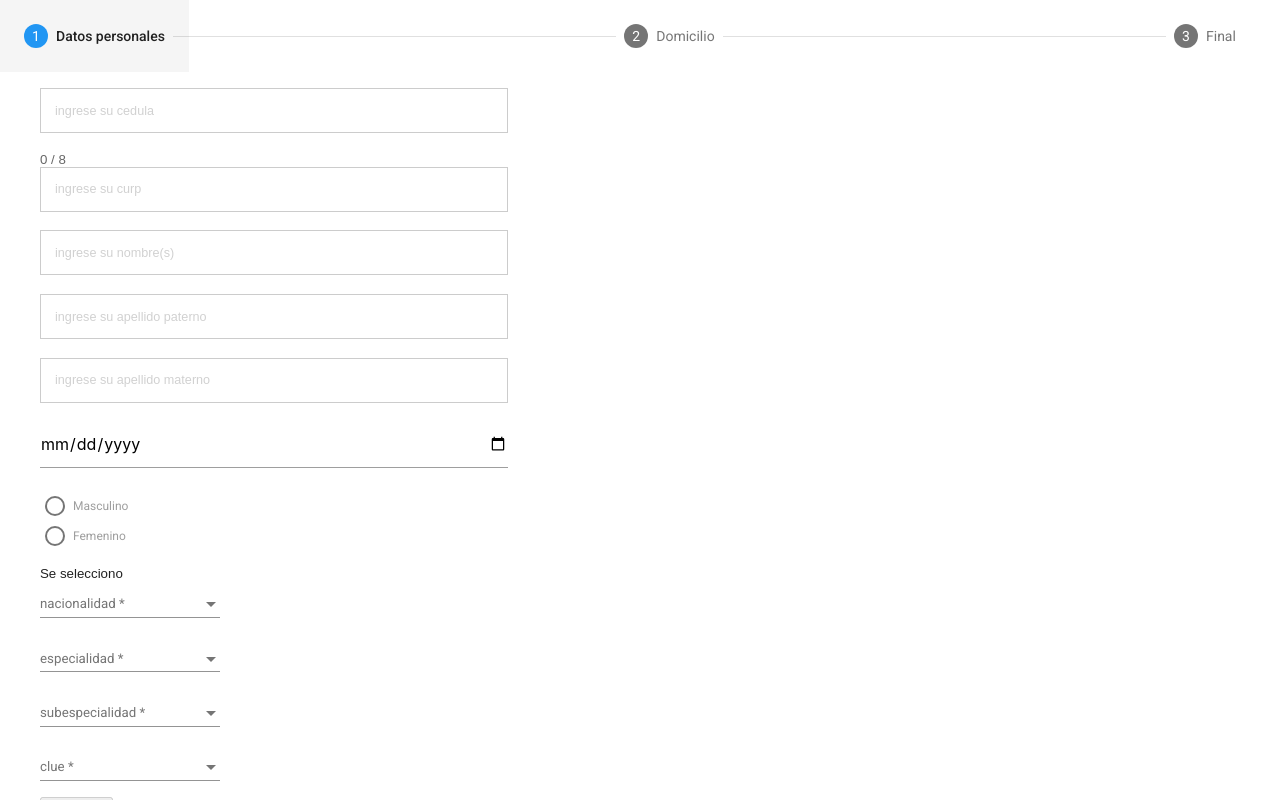
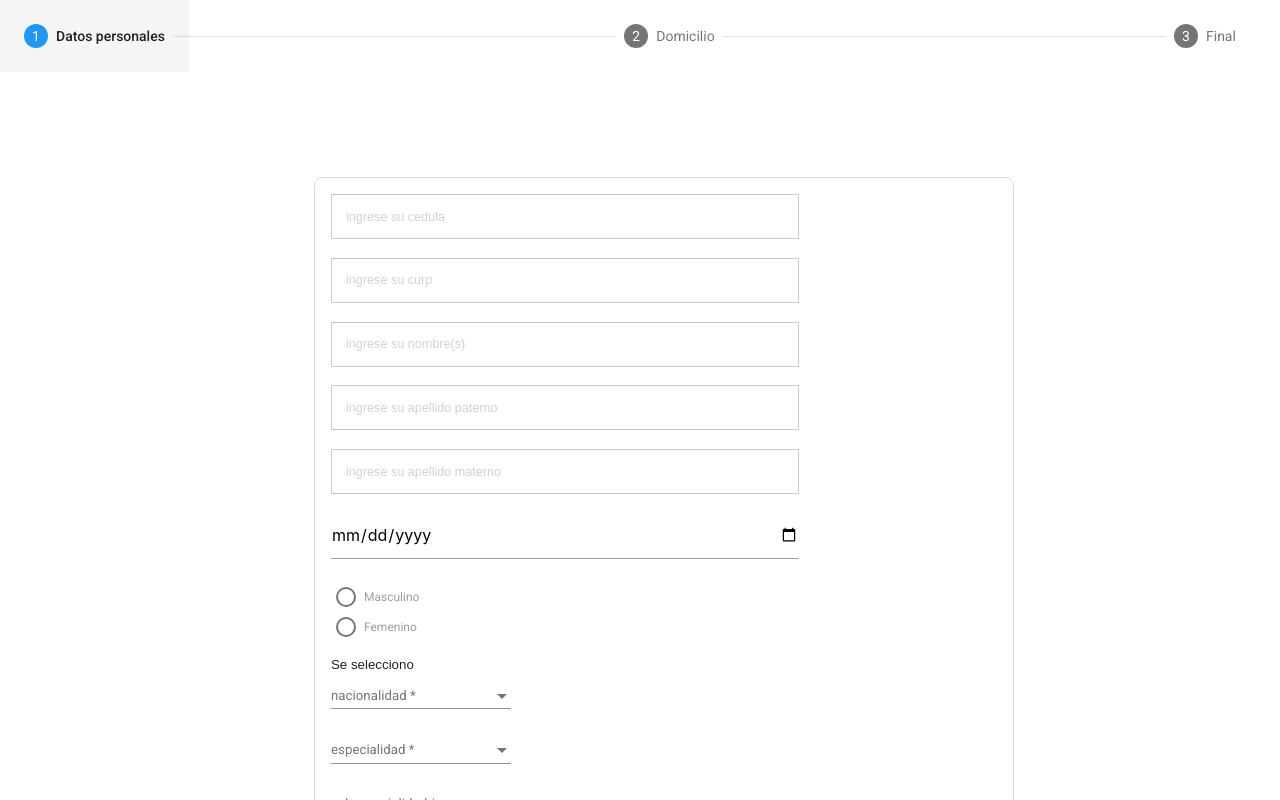
Before and after one commit to jquevedo1196/IxtliltonAppWebAngular, an Angular app: page /datos-de-registro in a window 1280 px wide. Shown: the top 800 px of the page. Built offline with nearby package versions, Linux system fonts and the light colour scheme.

Commit message:
formulario-final

```diff
--- a/src/app/registration/componenteregistration/formulario-datos/formulario-datos.component.html
+++ b/src/app/registration/componenteregistration/formulario-datos/formulario-datos.component.html
@@ -4,12 +4,12 @@
 
       <ng-template matStepLabel>Datos personales</ng-template>
 
-
+      <div class="men-reg responsive">
+        <div class="login-div-reg fixed">
       <div class="form-container">
         <form [formGroup]="regisForm" (ngSubmit)="onValidoForm()">
           <!--cedula-->
           <input type="text" formControlName="cedula" placeholder="ingrese su cedula">
-          <!--nuevo30/04/202--><mat-hint align="end">{{cedula.value.length}} / 8</mat-hint>
           <div class="alert-danger" *ngIf="cedula.invalid && (cedula.dirty || cedula.touched)">
             <div class="container-error-message" *ngIf="cedula.errors.required">
               La cedula es requerido.
@@ -153,6 +153,8 @@
           <button type="submit" color="primary" [disabled]="!regisForm.valid" matStepperNext>siguiente</button>
         </form>
       </div>
+        </div>
+      </div>
 
     </mat-step>
 
@@ -166,6 +168,8 @@
 
     <mat-step [stepControl]="docForm">
       <ng-template matStepLabel>Domicilio</ng-template>
+      <div class="men-reg responsive">
+        <div class="login-div-reg fixed">
       <div class="form-container">
         <form [formGroup]="docForm" (ngSubmit)="onDocForm()">
         <!--tipo-->
@@ -293,11 +297,12 @@
           <button type="submit" color="primary" [disabled]="!docForm.valid" matStepperNext>siguiente</button>
         </form>
       </div>
-
+        </div>
+      </div>
     </mat-step>
     <!--3 parte-->
 
-    <mat-step>
+    <mat-step [stepControl]="termiForm">
 
       <ng-template matStepLabel>Final</ng-template>
       <cdk-virtual-scroll-viewport itemSize="250" class="example-viewport">
@@ -353,24 +358,32 @@
       </mat-dialog-content>
     </cdk-virtual-scroll-viewport>
 
-      <mat-checkbox>He leido y acepto</mat-checkbox>
+
+    <div class="form-container">
+
+      <form [formGroup]="termiForm" (ngSubmit)="onTerminoForm()">
+      <!--calle-->
+
+      <p>
+        <mat-checkbox formControlName="termino">He leido y acepto los terminos</mat-checkbox>
+      </p>
+        <div class="alert-danger" *ngIf="termino.invalid && (termino.dirty || termino.touched)">
+          <div class="container-error-message" *ngIf="termino.errors.required">
+            Aceptar terminos.
+          </div>
+        </div>
+
+
+  <!--fin de la 2 parte-->
+  <div></div>
+
+        <button mat-button matStepperPrevious>Back</button>
+        <button type="submit" color="primary" [disabled]="!termiForm.valid" matStepperNext>Enviar</button>
+      </form>
+    </div>
 
 
 
-      <mat-form-field class="hiden">
-        <input matInput value="He leido los terminos" #message>
-      </mat-form-field>
-
-      <mat-form-field class="hiden">
-        <input matInput value="Acepto" #action>
-      </mat-form-field>
-
-
-
-      <div>
-        <button mat-button matStepperPrevious>Back</button>
-        <button mat-stroked-button (click)="openSnackBar(message.value, action.value)">Acepta</button>
-      </div>
     </mat-step>
 
 
--- a/src/app/registration/componenteregistration/formulario-datos/formulario-datos.component.ts
+++ b/src/app/registration/componenteregistration/formulario-datos/formulario-datos.component.ts
@@ -1,6 +1,7 @@
 import { Component, OnInit } from '@angular/core';
 import {FormControl, FormGroup, Validators} from '@angular/forms';
 import {MatSnackBar} from '@angular/material/snack-bar';
+import {Router} from '@angular/router';
 
 
 @Component({
@@ -65,6 +66,7 @@ export class FormularioDatosComponent implements OnInit {
 
   docForm: FormGroup;
   regisForm: FormGroup;
+  termiForm: FormGroup;
 
 createFormGroup() {
   return new FormGroup ({
@@ -93,7 +95,7 @@ createFormGroup() {
   });
 }
 
-create2FormGroup(){
+create2FormGroup() {
   return new FormGroup({
     tipo: new FormControl('', [Validators.required]),
     calle: new FormControl('', [Validators.required,
@@ -114,29 +116,38 @@ create2FormGroup(){
   });
 }
 
+create3FormGroup(){
+  return new FormGroup({
+    termino: new FormControl('', [Validators.required]),
+  });
+}
 
 
-// tslint:disable-next-line: variable-name
-constructor(private _snackBar: MatSnackBar) {
+
+constructor(private route: Router) {
   this.regisForm = this.createFormGroup();
   this.docForm = this.create2FormGroup();
+  this.termiForm = this.create3FormGroup();
 }
 
 
 ngOnInit(): void {
   }
 onValidoForm() {
-  if (this.regisForm.valid) {
+  if (this.regisForm.valid){
 
  console.log('valid');
   } else {
 console.log('no valid');
   }
 }
-openSnackBar(message: string, action: string) {
-  this._snackBar.open(message, action, {
-    duration: 2000,
-  });
+onTerminoForm() {
+  if (this.termiForm.valid) {
+    this.route.navigate(['/inicio']);
+    console.log('valid');
+  } else {
+    console.log('no valid');
+  }
 }
 onDocForm() {
   if (this.docForm.valid) {
@@ -169,5 +180,7 @@ get colonia() {return this.docForm.get('colonia'); }
 get codigopostal() {return this.docForm.get('codigopostal'); }
 get telefono() {return this.docForm.get('telefono'); }
 
+get termino() {return this.termiForm.get('termino'); }
+
 
 }
--- a/src/assets/css/main.css
+++ b/src/assets/css/main.css
@@ -171,44 +171,22 @@ header{
 }
 }
 
+.login-div-reg {
 
-/*404
-.men404{
+margin-top: 0px;
+padding: 0px;
+border: 1px solid #ddd;
+border-radius: 8px;
+width: 700px;
+background: white;
+}
+.men-reg{
+width: 100vw;
+height: 120vh;
 margin: 0;
 padding: 0;
-  font-family: "montserrat",sans-serif;
-  min-height: 100vh;
-  background-image: linear-gradient(125deg,#6a89cc,#b8e994);
+display: flex;
+align-items: center;
+justify-content: center;
+min-block-size: 0px;
 }
-
-.container{
-  width: 100%;
-  position: absolute;
-  top: 50%;
-  transform: translateY(-50%);
-  text-align: center;
-  color: #343434
-}
-  .container h1{
-    font-size: 160px;
-    margin: 0;
-    font-weight: 900;
-    letter-spacing: 20px;
-    background: url(../assets/img/bg.jpg) center no-repeat;
-    -webkit-text-fill-color: transparent;
-    -webkit-background-clip: text;
-  }
-
-  .container a{
-    text-decoration: none;
-    background: #e55039aa;
-    color: #fff;
-    padding: 12px 24px;
-    display: inline-block;
-    border-radius: 25px;
-    font-size: 14px;
-    text-transform: uppercase;
-    transition: 0.4s;
-  }
-
- */
--- a/src/environments/environment.ts
+++ b/src/environments/environment.ts
@@ -4,7 +4,7 @@
 
 export const environment = {
   production: false,
-  url_api: 'http://localhost:8082',
+  url_api: 'http://cb76e018.ngrok.io',
   token: 'eyJhbGciOiJIUzUxMiJ9.eyJhdXRob3JpdGllcyI6Ilt7XCJhdXRob3JpdHlcIjpcIlJPTEVfVVNFUlwifV0iLCJzdWIiOiJqZW5yaXF1ZV9xdEBob3RtYWlsLmNvbSIsImlhdCI6MTU4NzY3OTYyMiwiZXhwIjoxNTg3NjkzNjIyfQ.SIIU-j76KoUYEo52X5QWfjpZcBOnJcNFCxgdcYlzY8iZsnf2uFowYRV0KNsrf8qPSmTpGXztdMnvJ_cPaCqeiQ'
 };
 
```
Also changed, not shown: src/app/registration/componenteregistration/formulario-datos/formulario-datos.component.scss (indentation only). Lines whose indentation alone changed are shown as unchanged.
